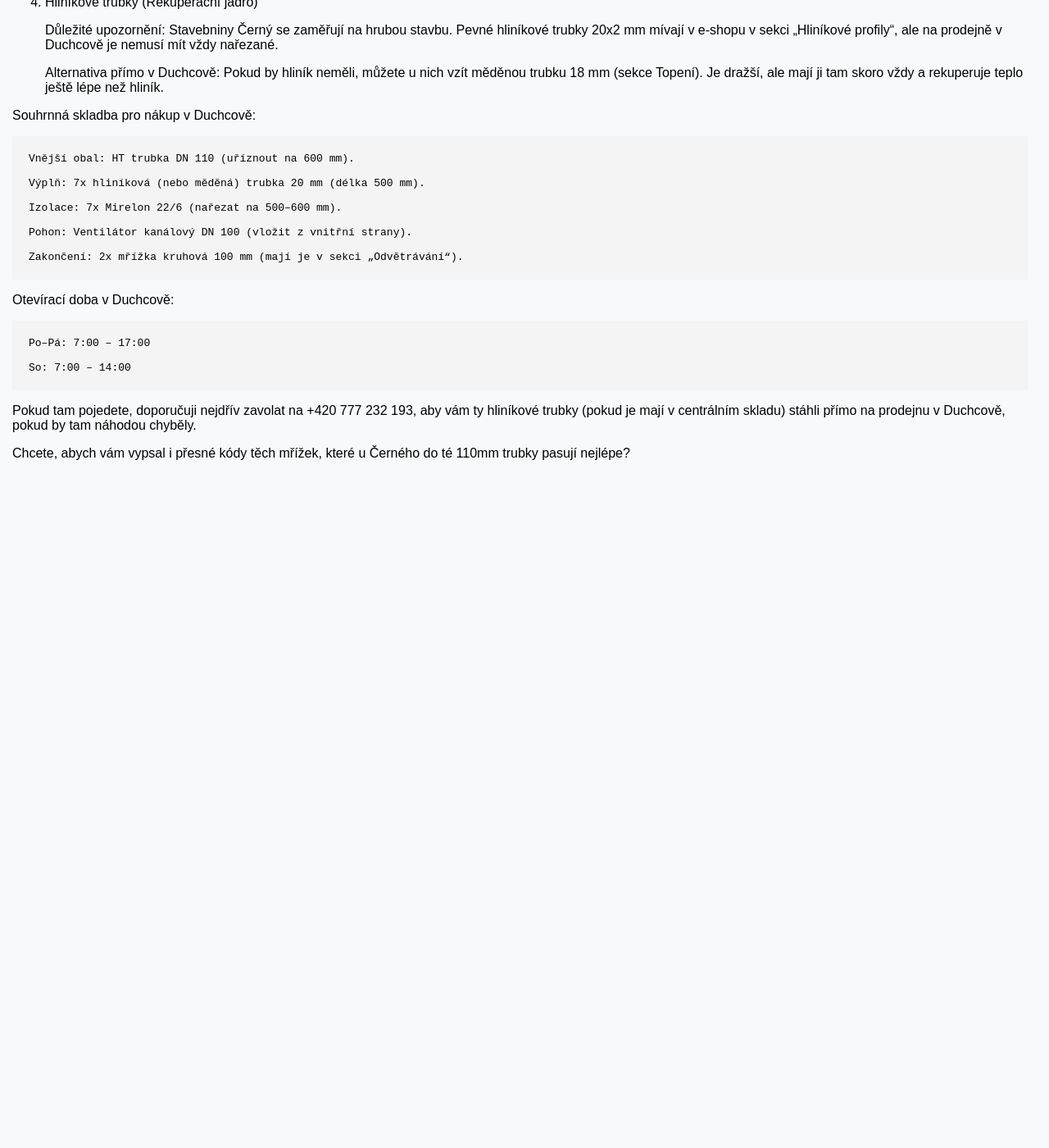
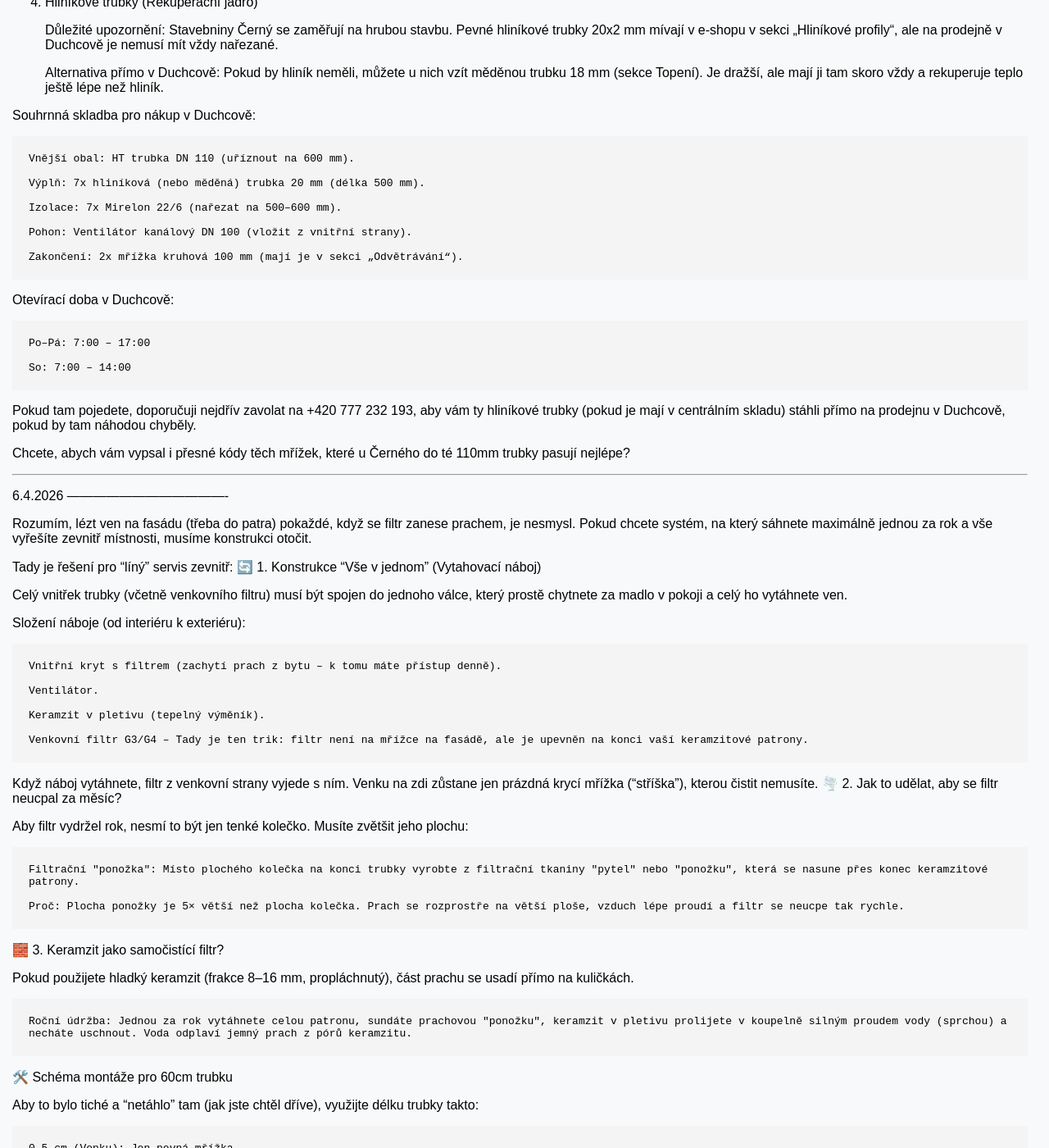
Before and after one commit to bedjan/bedjan.github.io, a Jekyll site: the page built from rekuperace.md, in a window 1280 px wide and 1400 px high, scrolled down 2853 px. Shown: the whole window at 82% size. Built offline with Jekyll 4.4.1, drawn with Linux system fonts in a browser that asks for light colours; our own code applies the rules of GitHub Pages for plain Markdown files; before the commit the page ends 3431 px from its top, so only the background shows below that; some of the changed text lies outside the part shown.

Commit message:
Update rekuperace.md

```diff
--- a/rekuperace.md
+++ b/rekuperace.md
@@ -172,3 +172,69 @@
 Pokud tam pojedete, doporučuji nejdřív zavolat na +420 777 232 193, aby vám ty hliníkové trubky (pokud je mají v centrálním skladu) stáhli přímo na prodejnu v Duchcově, pokud by tam náhodou chyběly.
 
 Chcete, abych vám vypsal i přesné kódy těch mřížek, které u Černého do té 110mm trubky pasují nejlépe?
+
+
+-------------------------------------
+6.4.2026
+-------------------------------------
+
+Rozumím, lézt ven na fasádu (třeba do patra) pokaždé, když se filtr zanese prachem, je nesmysl. Pokud chcete systém, na který sáhnete maximálně jednou za rok a vše vyřešíte zevnitř místnosti, musíme konstrukci otočit.
+
+Tady je řešení pro "líný" servis zevnitř:
+🔄 1. Konstrukce "Vše v jednom" (Vytahovací náboj)
+
+Celý vnitřek trubky (včetně venkovního filtru) musí být spojen do jednoho válce, který prostě chytnete za madlo v pokoji a celý ho vytáhnete ven.
+
+Složení náboje (od interiéru k exteriéru):
+
+    Vnitřní kryt s filtrem (zachytí prach z bytu – k tomu máte přístup denně).
+
+    Ventilátor.
+
+    Keramzit v pletivu (tepelný výměník).
+
+    Venkovní filtr G3/G4 – Tady je ten trik: filtr není na mřížce na fasádě, ale je upevněn na konci vaší keramzitové patrony.
+
+Když náboj vytáhnete, filtr z venkovní strany vyjede s ním. Venku na zdi zůstane jen prázdná krycí mřížka ("stříška"), kterou čistit nemusíte.
+🌪️ 2. Jak to udělat, aby se filtr neucpal za měsíc?
+
+Aby filtr vydržel rok, nesmí to být jen tenké kolečko. Musíte zvětšit jeho plochu:
+
+    Filtrační "ponožka": Místo plochého kolečka na konci trubky vyrobte z filtrační tkaniny "pytel" nebo "ponožku", která se nasune přes konec keramzitové patrony.
+
+    Proč: Plocha ponožky je 5× větší než plocha kolečka. Prach se rozprostře na větší ploše, vzduch lépe proudí a filtr se neucpe tak rychle.
+
+🧱 3. Keramzit jako samočistící filtr?
+
+Pokud použijete hladký keramzit (frakce 8–16 mm, propláchnutý), část prachu se usadí přímo na kuličkách.
+
+    Roční údržba: Jednou za rok vytáhnete celou patronu, sundáte prachovou "ponožku", keramzit v pletivu prolijete v koupelně silným proudem vody (sprchou) a necháte uschnout. Voda odplaví jemný prach z pórů keramzitu.
+
+🛠️ Schéma montáže pro 60cm trubku
+
+Aby to bylo tiché a "netáhlo" tam (jak jste chtěl dříve), využijte délku trubky takto:
+
+    0–5 cm (Venku): Jen pevná mřížka.
+
+    5–10 cm: Volný prostor (aby měl vzduch kam proudit z "ponožky").
+
+    10–35 cm: Patrona s keramzitem v pletivu, na jejímž vnějším konci je navlečená filtrační ponožka.
+
+    35–45 cm: Akustická vata/molitan (vytlumí hluk zvenku i ventilátor).
+
+    45–55 cm: Ventilátor (pružně uložený v molitanu).
+
+    55–60 cm: Vnitřní filtr a mřížka (v interiéru).
+
+💡 "Minimum elektro" tip pro roční provoz
+
+Aby ventilátor vydržel rok bez údržby v prašném prostředí, nekupujte nejlevnější čínský větrák za 50 Kč. Kupte průmyslový axiální ventilátor s kuličkovými ložisky (Ball Bearing). Ty jsou stavěné na tisíce hodin v prachu.
+Proč je tohle řešení nejlepší?
+
+    Servis: Jednou za rok (třeba na jaře) vytáhnete "špunt", vyperete/vyměníte ponožku, osprchujete keramzit a za 10 minut máte hotovo.
+
+    Ticho: Ventilátor je uprostřed 60cm trubky, obklopen molitanem a keramikou. Zvenku ani zevnitř ho skoro neuslyšíte.
+
+    Cena: Pořád se držíte kolem 1 000 Kč.
+
+Dává vám smysl ten nápad s "vytahovacím nábojem", abyste nemusel lézt na žebřík k venkovní mřížce?
```
